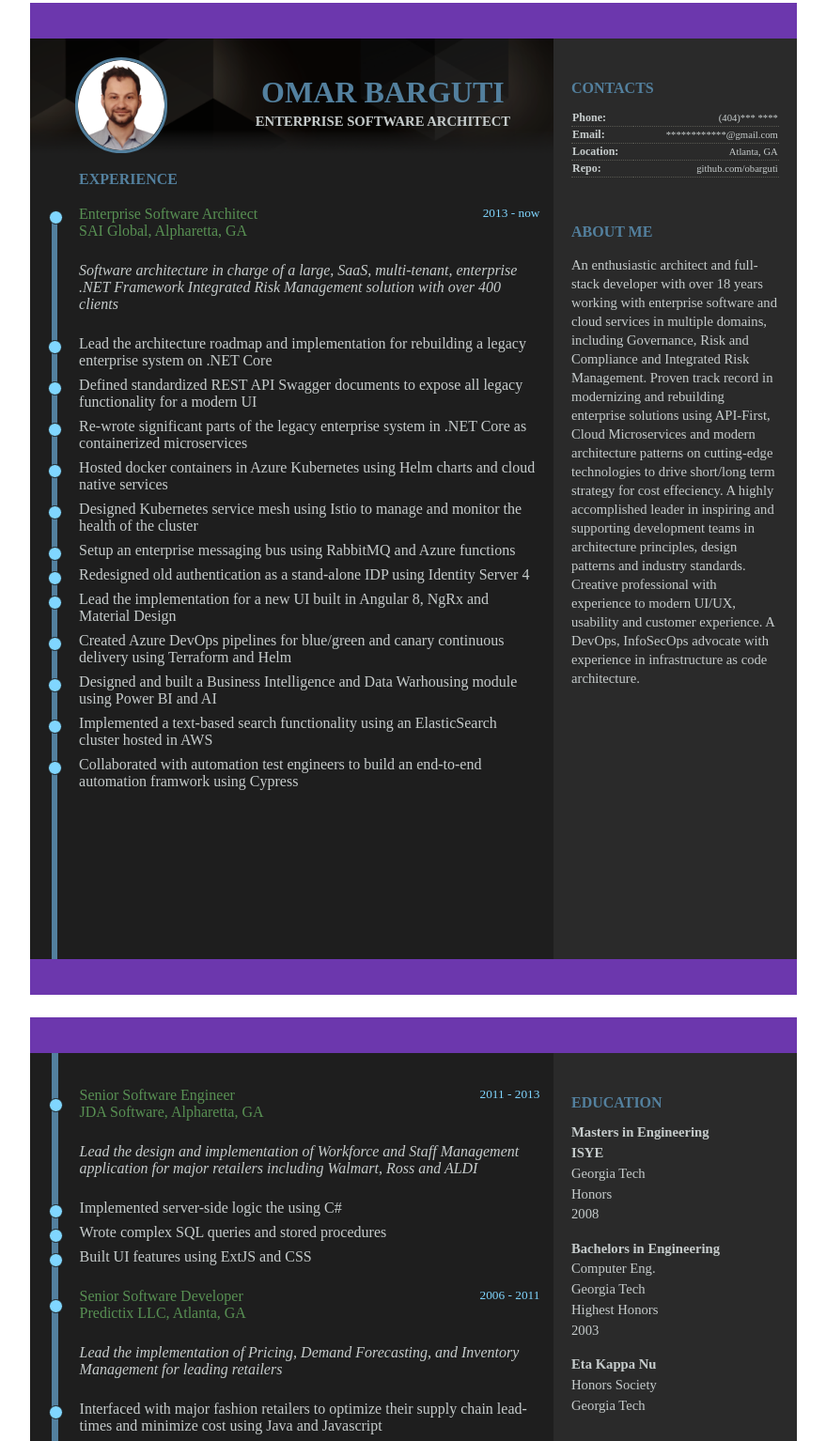
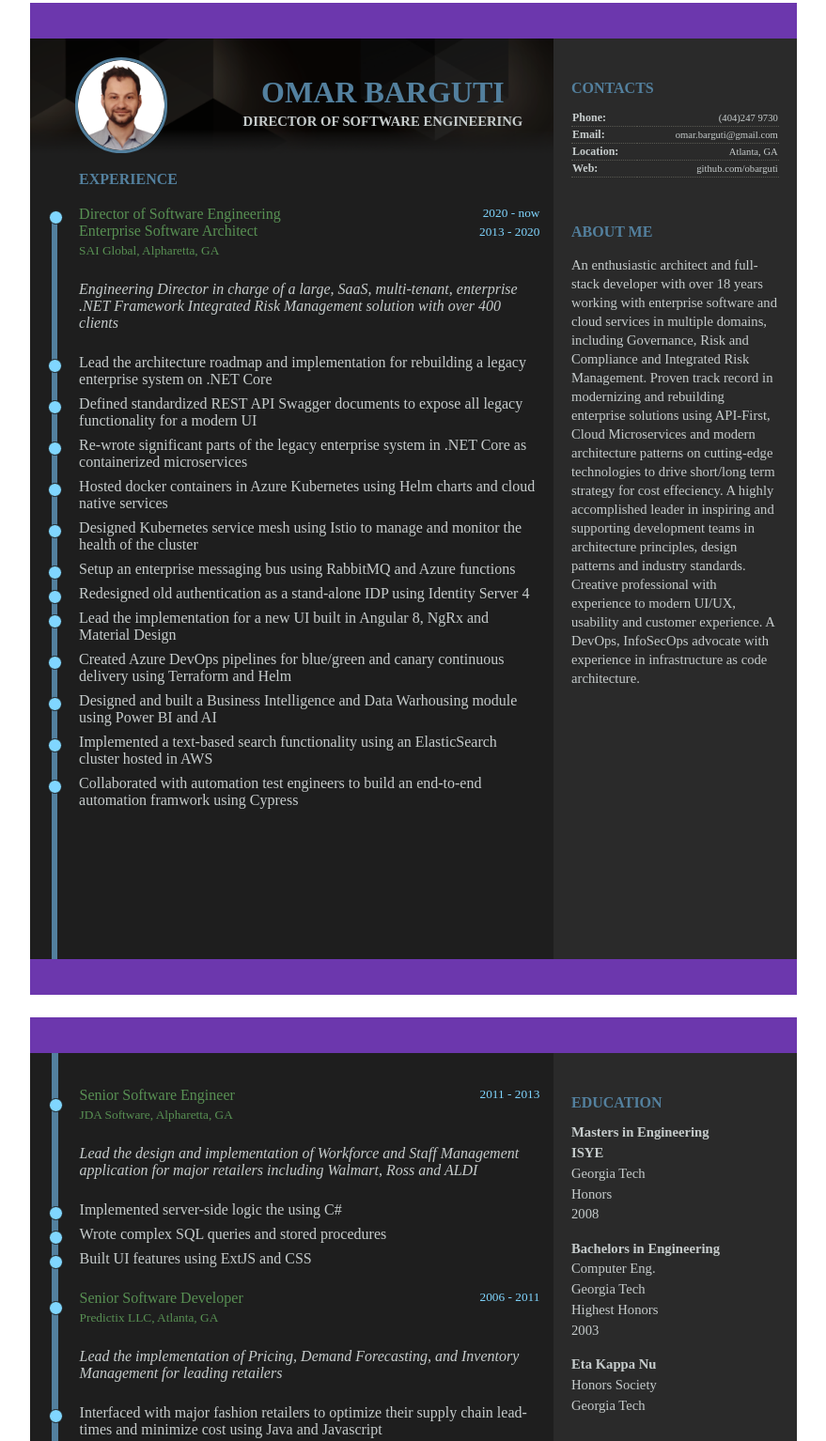
Before and after one commit to obarguti/obarguti.github.io, a plain HTML site: page index.html in a window 1280 px wide. Shown: the part 45-1579 px from the top of the page at 94% size, without its empty margins (200-1079 px from the left). Drawn offline with Linux system fonts and the light colour scheme; a web font is replaced by a local one.

Commit message:
Update title

```diff
--- a/index.html
+++ b/index.html
@@ -14,7 +14,7 @@
                     <img id="person-img" src="./me.png" alt="Omar Barguti">
                     <div>
                         <div class="person-name">Omar Barguti</div>
-                        <div class="job-title">Enterprise Software Architect</div>
+                        <div class="job-title">Director of Software Engineering</div>
                     </div>
                 </div>
                 <div class="content-section">
@@ -22,11 +22,13 @@
                     <ul id="history">
                         <div class="sub-section-header">Experience</div>
                         <li class="job">
+                            <div class="job-info">Director of Software Engineering</div>
                             <div class="job-info">Enterprise Software Architect</div>
-                            <div class="job-info">SAI Global, Alpharetta, GA</div>
-                            <div class="job-date">2013 - now</div>
+                            <div class="job-info location">SAI Global, Alpharetta, GA</div>
+                            <div class="job-date">2020 - now</div>
+                            <div class="job-date row2">2013 - 2020</div>
                             <div class="job-details">
-                                <i>Software architecture in charge of a large, SaaS, multi-tenant, enterprise .NET Framework Integrated Risk Management solution with over 400 clients</i>
+                                <i>Engineering Director in charge of a large, SaaS, multi-tenant, enterprise .NET Framework Integrated Risk Management solution with over 400 clients</i>
                                 <ul>
                                     <li>Lead the architecture roadmap and implementation for rebuilding a legacy enterprise system on .NET Core</li>
                                     <li>Defined standardized REST API Swagger documents to expose all legacy functionality for a modern UI</li>
@@ -51,18 +53,18 @@
                 <table id="contacts-table">
                     <tr>
                         <td class="col1">Phone:</td>
-                        <td class="col2">(404)*** ****</td>
+                        <td class="col2">(404)247 9730</td>
                     </tr>
                     <tr>
                         <td class="col1">Email:</td>
-                        <td class="col2">************@gmail.com</td>
+                        <td class="col2">omar.barguti@gmail.com</td>
                     </tr>
                     <tr>
                         <td class="col1">Location:</td>
                         <td class="col2">Atlanta, GA</td>
                     </tr>
                     <tr>
-                        <td class="col1">Repo:</td>
+                        <td class="col1">Web:</td>
                         <td class="col2">github.com/obarguti</td>
                     </tr>
                 </table>
@@ -92,7 +94,7 @@
                         <div class="sub-section-header"></div>
                         <li class="job">
                             <div class="job-info">Senior Software Engineer</div>
-                            <div class="job-info">JDA Software, Alpharetta, GA</div>
+                            <div class="job-info location">JDA Software, Alpharetta, GA</div>
                             <div class="job-date">2011 - 2013</div>
                             <div class="job-details">
                                 <i>Lead the design and implementation of Workforce and Staff Management application for major retailers including Walmart, Ross and ALDI</i>
@@ -105,7 +107,7 @@
                         </li>
                         <li class="job">
                             <div class="job-info">Senior Software Developer</div>
-                            <div class="job-info">Predictix LLC, Atlanta, GA</div>
+                            <div class="job-info location">Predictix LLC, Atlanta, GA</div>
                             <div class="job-date">2006 - 2011</div>
                             <div class="job-details">
                                 <i>Lead the implementation of Pricing, Demand Forecasting, and Inventory Management for leading retailers</i>
@@ -116,7 +118,7 @@
                         </li>
                         <li class="job">
                             <div class="job-info">Embedded Systems Developer</div>
-                            <div class="job-info">Dish Network, Sandy Springs, GA</div>
+                            <div class="job-info location">Dish Network, Sandy Springs, GA</div>
                             <div class="job-date">2003 - 2006</div>
                             <div class="job-details">
                                 <i>Built and maintained embedded software for satellite receivers using C and C++</i>
--- a/styles.css
+++ b/styles.css
@@ -242,6 +242,11 @@ header, footer {
     color: #589053;
 }
 
+#history .job-info.location {
+    font-size: 10pt;
+    margin-top: 4px;
+}
+
 #history .job-date {
     color: #80D6FF;
     text-align: right;
@@ -249,6 +254,10 @@ header, footer {
     position: absolute;
     right: 0;
     top: 0;
+}
+
+#history .job-date.row2 {
+    top: 20px;
 }
 
 #history .job-details {
@@ -293,7 +302,7 @@ header, footer {
 }
 
 #page2 .middle .main .content-section {
-    padding-bottom: 48px;
+    padding-bottom: 32px;
 }
 
 #page2 .job::before {
```
